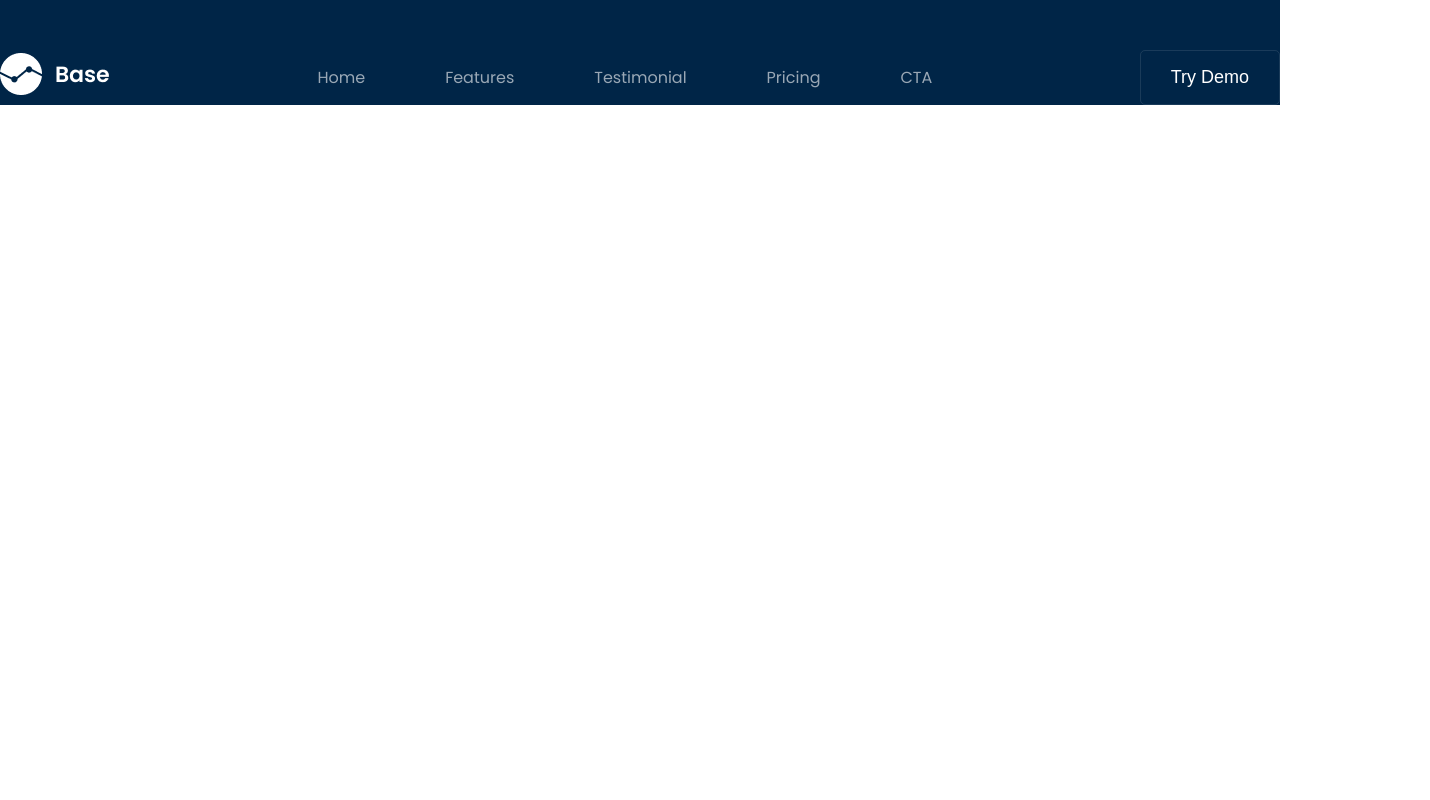
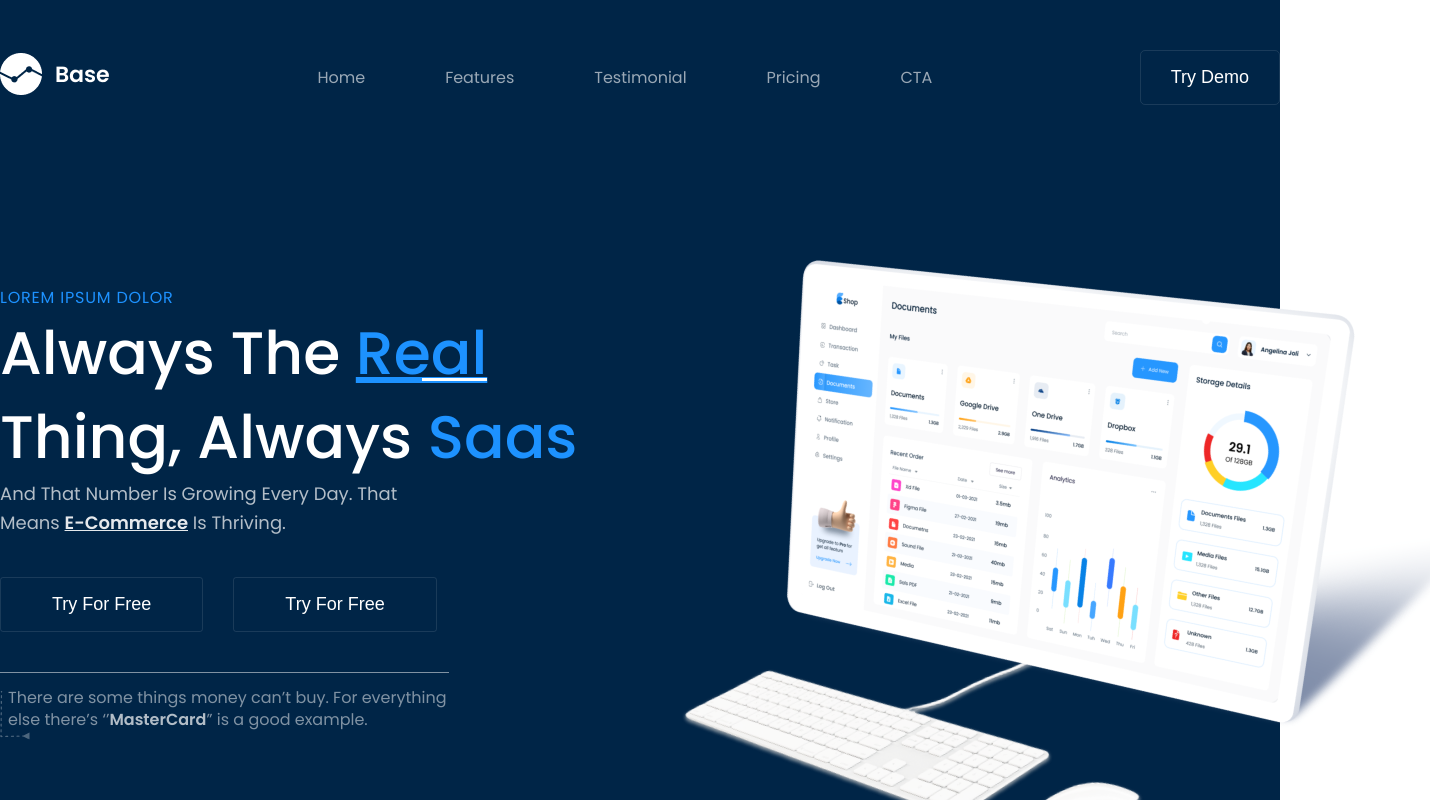
Before and after one commit to Vladnln/training-pet-project, a React (Vite) app: page / in a window 1280 px wide. Shown: the top 800 px of the page, 1430 px wide, since content can reach past the window. Built offline with nearby package versions, Linux system fonts and the light colour scheme.

Commit message:
ended main stuff heading

```diff
--- a/src/App.css
+++ b/src/App.css
@@ -53,3 +53,117 @@
   background-color: #FFFFFF;
   transition: 0.3s ease-in-out;
 }
+
+.main{
+  background-color: #002547;
+  padding-top: 140px;
+}
+.main__wrapper{
+  max-width: 1280px;
+  margin: auto;
+  display: flex;
+  justify-content: space-between;
+}
+.title{
+  color: #1D92FF;
+  font-style: normal;
+  font-weight: 400;
+  font-size: 16px;
+  line-height: 26px;
+  letter-spacing: 0.05em;
+  text-transform: uppercase;
+}
+.main__title{
+  color: #FFFFFF;
+  font-style: normal;
+  font-weight: 500;
+  font-size: 60px;
+  line-height: 84px;
+  text-transform: capitalize;
+}
+.main__title span{
+  color: #1D92FF;
+}
+.main__description{
+  max-width: 580px;
+  padding-top: 40px;
+}
+.underline{
+  text-decoration: underline;
+  position: relative;
+}
+.underline::after{
+  position: absolute;
+  content: "";
+  background: #FFFFFF;
+  height: 3px;
+  width: 65px;
+  bottom: -100%;
+  top: 76%;
+  transform: translate(-100%, 100%);
+}
+
+.main__picture{
+  margin-right: -150px;
+}
+.main__subtitle{
+  max-width: 401px;
+  font-weight: 400;
+  font-size: 18px;
+  line-height: 29px;
+  text-transform: capitalize;
+  color: rgba(255, 255, 255, 0.7);
+}
+.main__subtitle span{
+  text-decoration: underline;
+  color: #FFFFFFE5;
+  font-weight: 800;
+}
+.main__buttons{
+  padding-top: 40px;
+  padding-bottom: 40px;
+  display: flex;
+  gap: 30px;
+}
+
+.main__buttons button{
+  border: 1px solid rgba(255, 255, 255, 0.1);
+  border-radius: 3px;
+  background-color: transparent;
+  font-style: normal;
+  font-weight: 500;
+  font-size: 18px;
+  line-height: 23px;
+  color: #FFFFFF;
+  text-transform: capitalize;
+  padding: 15px 51px 15px 51px;
+}
+
+.main__buttons button:hover{
+  background: #FFFFFF;
+  color: #1D92FF;
+  transition: 0.4s ease-in-out;
+}
+
+.main__quote{
+  position: relative;
+  border-top: 0.5px solid rgba(255, 255, 255, 0.5);
+  max-width: 449px;
+  padding-top: 14px;
+  padding-left: 8px;
+  font-weight: 400;
+  font-size: 16px;
+  color: #FFFFFF80;
+  line-height: 22px;
+}
+
+.main__quote img{
+  position: absolute;
+  left: 0;
+  top: 17px;
+}
+
+.main__quote span{
+  color: #FFFFFFB2;
+  font-weight: 600;
+}
--- a/src/Components/Layout/MainDescription.jsx
+++ b/src/Components/Layout/MainDescription.jsx
@@ -1,10 +1,31 @@
 import React, {Component} from 'react';
 import '../../App.css'
+import Arrow1 from '../../assets/icons/Arrow1.png'
+import MainPicture from '..//..//assets/img/MainPicture.png'
 class MainDescription extends Component {
     render() {
         return (
             <div>
+                <section className="main">
+                    <div className="main__wrapper">
+                        <div className="main__description">
+                            <p className="title">lorem ipsum dolor</p>
+                            <h1 className="main__title">Always The <span className="main__title underline">Real</span> Thing, Always <span>Saas</span></h1>
+                            <p className="main__subtitle">And that number is growing every day. That means <span>e-commerce</span>  is thriving.</p>
+                            <div className="main__buttons">
+                                <button>try for free</button>
+                                <button>try for free</button>
+                            </div>
+                            <div className="main__quote">
+                                There are some things money can’t buy. For everything else there’s ‘’<span>MasterCard</span>” is a good example.
+                                <img src={Arrow1} alt=""/>
+                            </div>
+                        </div>
+                        <div className="main__picture"><img src={MainPicture}/></div>
 
+
+                    </div>
+                </section>
             </div>
         );
     }
```
Also changed, not shown: src/assets/icons/Arrow1.png (added), src/assets/img/MainPicture.png (added).
